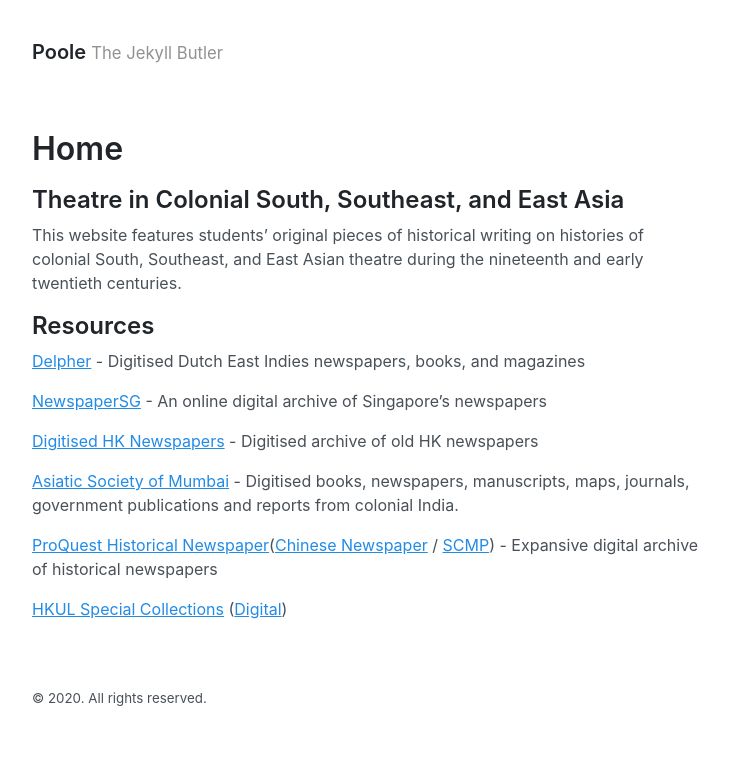
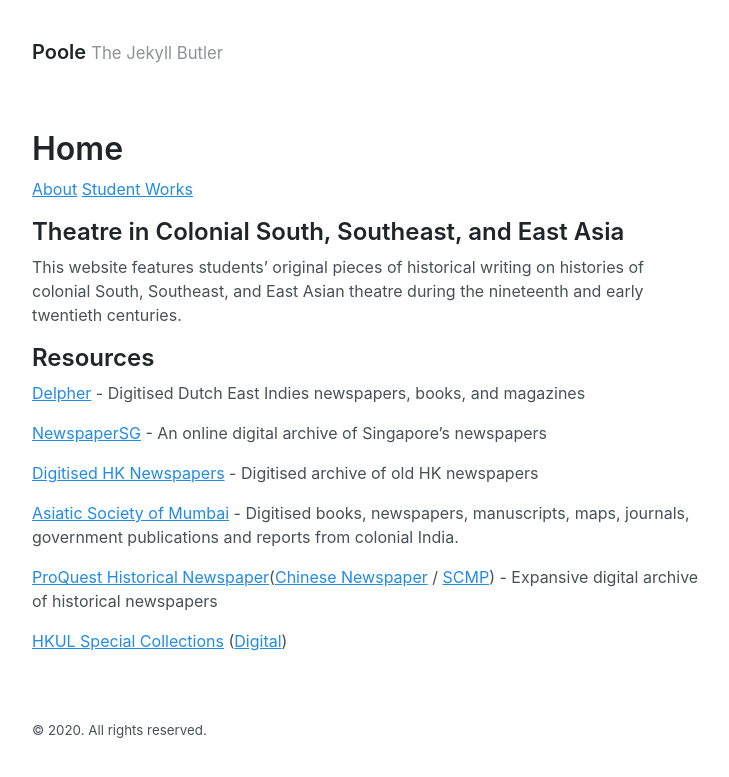
Before and after one commit to colonialasiantheatre/colonialasiantheatre.github.io, a Jekyll site: the page built from index.md, in a window 1280 px wide. Shown: the top 777 px of the page, without its empty margins (272-1001 px from the left). Built offline with Jekyll 4.4.1, drawn with Linux system fonts in a browser that asks for light colours; the list of posts is cut into pages by our own code.

Commit message:
Update index.md

```diff
--- a/index.md
+++ b/index.md
@@ -2,6 +2,8 @@
 layout: page
 title: Home
 ---
+
+[About](/about) [Student Works](/studentworks)
 
 ## Theatre in Colonial South, Southeast, and East Asia
 
```
